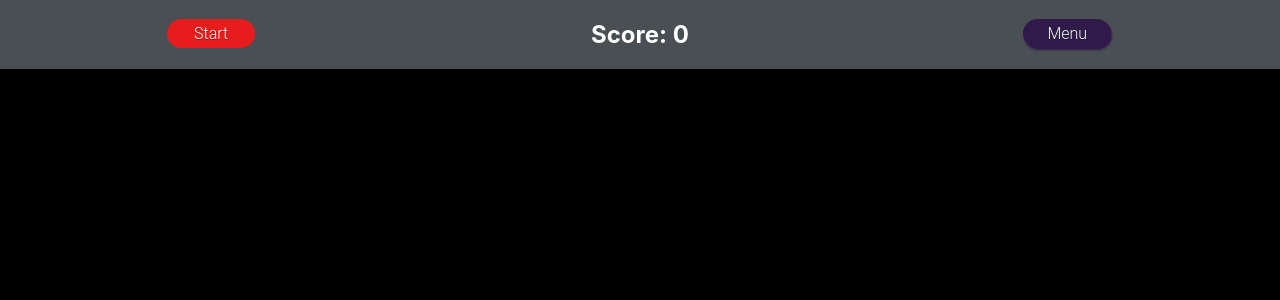
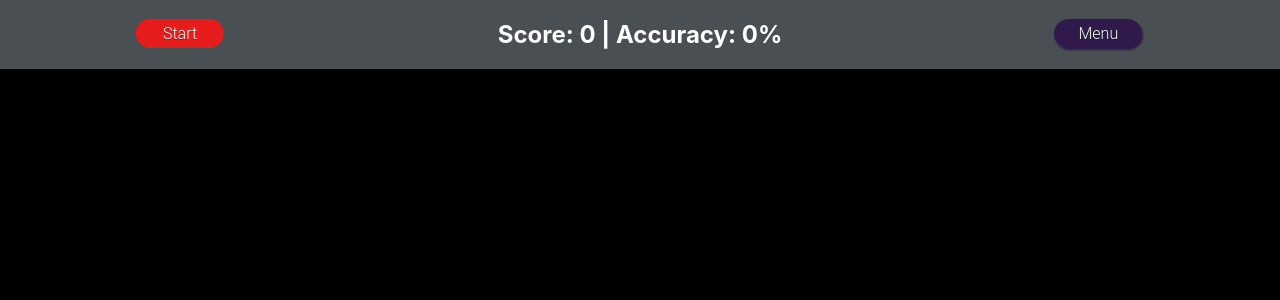
Before and after one commit to Fandrew44/Aimframe, a React (Create React App) app: page /play in a window 1280 px wide. Shown: the top 300 px of the page. Built offline with nearby package versions, Linux system fonts and the light colour scheme.

Commit message:
Update README.md

```diff
--- a/src/App.js
+++ b/src/App.js
@@ -12,7 +12,7 @@ const App = () => {
             <Switch>
               <Route exact path="/play" component={Play}/>
               <Route exact path="/analytics" component={null}/>
-              <Route exact path="/settings" component={null} />
+              <Route exact path="/difficulty" component={null} />
               <Route exact path="/" component={Menu} />
             </Switch>
         </div>
--- a/src/Target.css
+++ b/src/Target.css
@@ -32,7 +32,7 @@
   /* background: repeating-radial-gradient(red, red 10%, white 10%, white 20%); */
   transition: border-color 200ms ease-in, background-color 200ms ease-in;
   animation-name: zoomInOut;
-  animation-duration: 5s;
+  animation-duration: 3s;
   animation-fill-mode: both;
 }
 
--- a/src/components/Play.js
+++ b/src/components/Play.js
@@ -117,7 +117,7 @@ const Play = props => {
         <div>
             <header>
                 <button className="start-button" onClick={ startGame }>Start</button>
-                <h2>Score: { score } </h2>
+                <h2>Score: { score } | Accuracy: { Math.round(score/44 * 100)}% </h2>
                 <BrowserRouter>
                     <Switch>
                         <button className="menu-back start-button" onClick={() => { pushToRoute('/') }}>
@@ -128,7 +128,7 @@ const Play = props => {
             </header>
             <div className="game-screen">
             {targets.map((target, i) => (
-                    <Target target={target} wait={i * 1000} score={ score } setScore={ setScore }/>
+                    <Target target={target} wait={i * 750} score={ score } setScore={ setScore }/>
                 ))}
             </div>
         </div>
```
Also changed, not shown: public/Screenshot (860).png (added), src/components/Difficulty.js (added), 1 other file (tests, documents, lock files or other folders).
